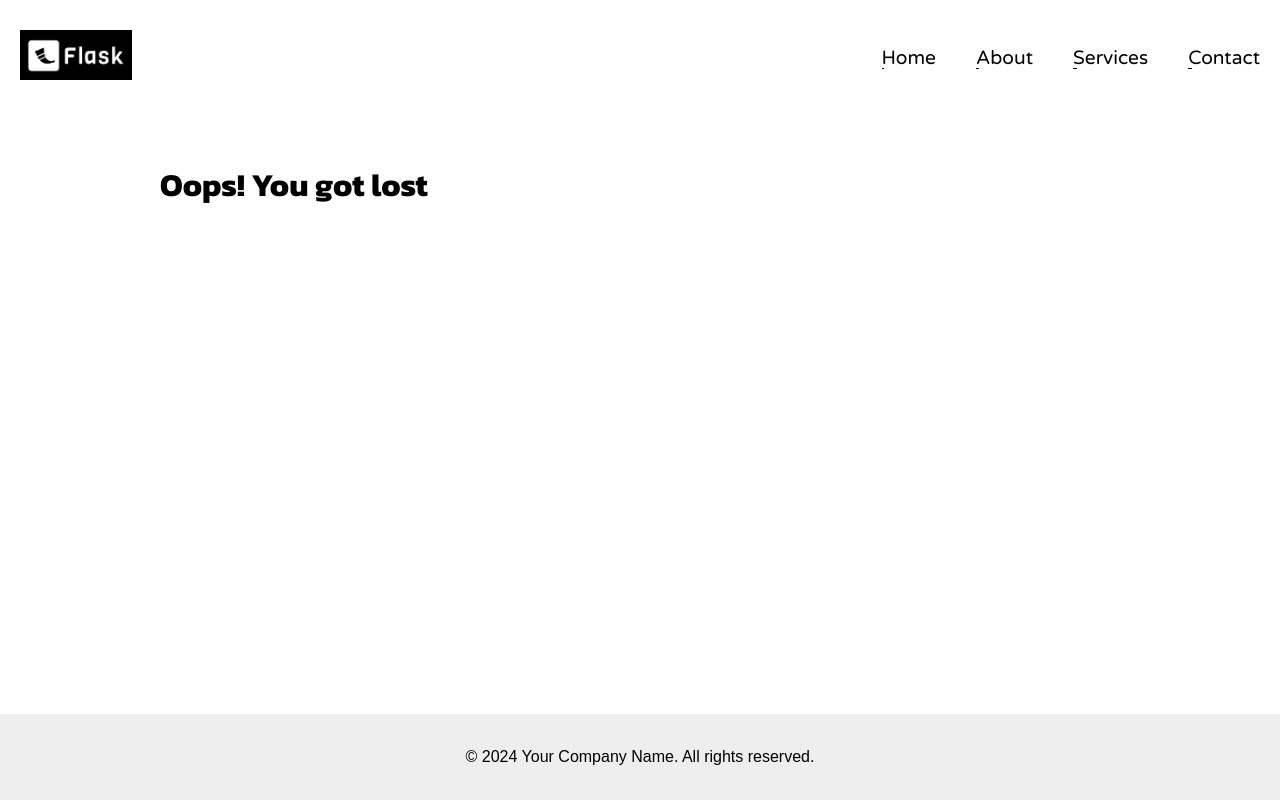
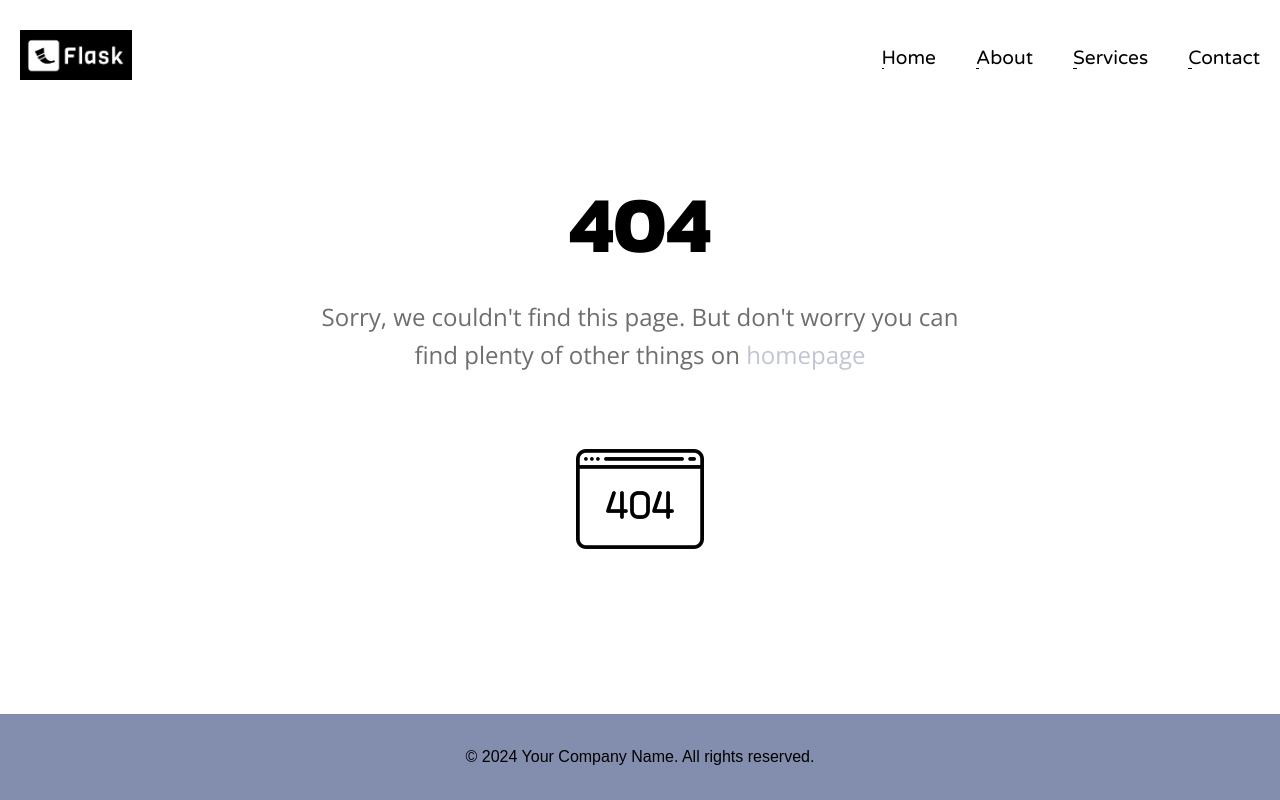
Before and after one commit to YuheshPandian/Flask-Boilerplate, a Flask app: template app/templates/404.html in a window 1280 px wide. Run offline with Flask 3, Linux system fonts and the light colour scheme; the template is opened without the code that fills it, so the values that code supplies are empty.

Commit message:
added 404-error-page #1

```diff
--- a/app/static/css/404page.css
+++ b/app/static/css/404page.css
@@ -1,4 +1,27 @@
+main {
+  text-align: center;
+}
+
 h1 {
-  font-size:6.5 rem;
+  font-size: 5rem;
   font-family: Kanit, arial, sans-serif;
 }
+
+main p {
+  font-size: 1.5rem;
+  font-family: Open Sans, arial, sans-serif;
+  padding: 10px;
+  color: var(--accent-color-600);
+  margin-bottom: 50px;
+}
+
+main a {
+  text-decoration: none;
+  color: var(--accent-color-400);
+  opacity: 50%;
+}
+
+main a:hover {
+  opacity: 100%;
+  transition: 300ms ease-in;
+}
--- a/app/static/css/variables.css
+++ b/app/static/css/variables.css
@@ -1,8 +1,9 @@
 :root {
-	--bg-color-200: #ffffff;  /*white*/
+	--bg-color-200: #ffffff;
+	/*white*/
 	--bg-color-400: #eeeeff;
 
-	--accent-color-800:#000000;
-	--accent-color-400:#eeeeef;
-	--accent-color-600:#aaaaaa;
+	--accent-color-800: #000000;
+	--accent-color-400: #838dad;
+	--accent-color-600: #6e6e6e;
 }
--- a/app/templates/404.html
+++ b/app/templates/404.html
@@ -10,5 +10,11 @@
 
 
 {% block content%}
-<h1>Oops! You got lost</h1>
+<h1>404</h1>
+
+<p>Sorry, we couldn't find this page. But don't worry you can <br> find plenty of other things on <a
+                href="/">homepage</a>
+</p>
+
+<img src="{{ url_for('static',filename='images/error-404.png') }}" alt="404-icon" width="128px">
 {% endblock%}
```
Also changed, not shown: app/static/images/error-404.png (added).
